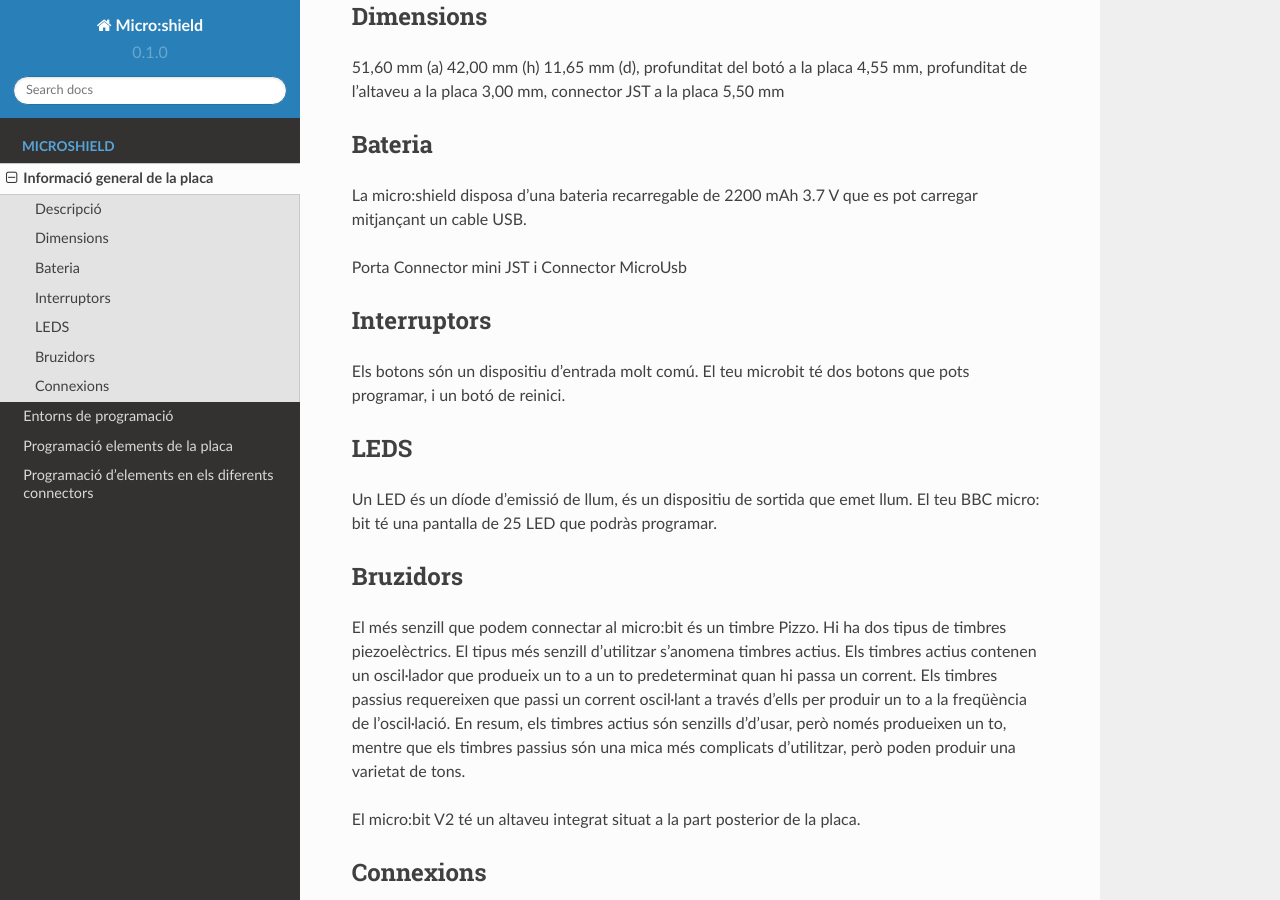
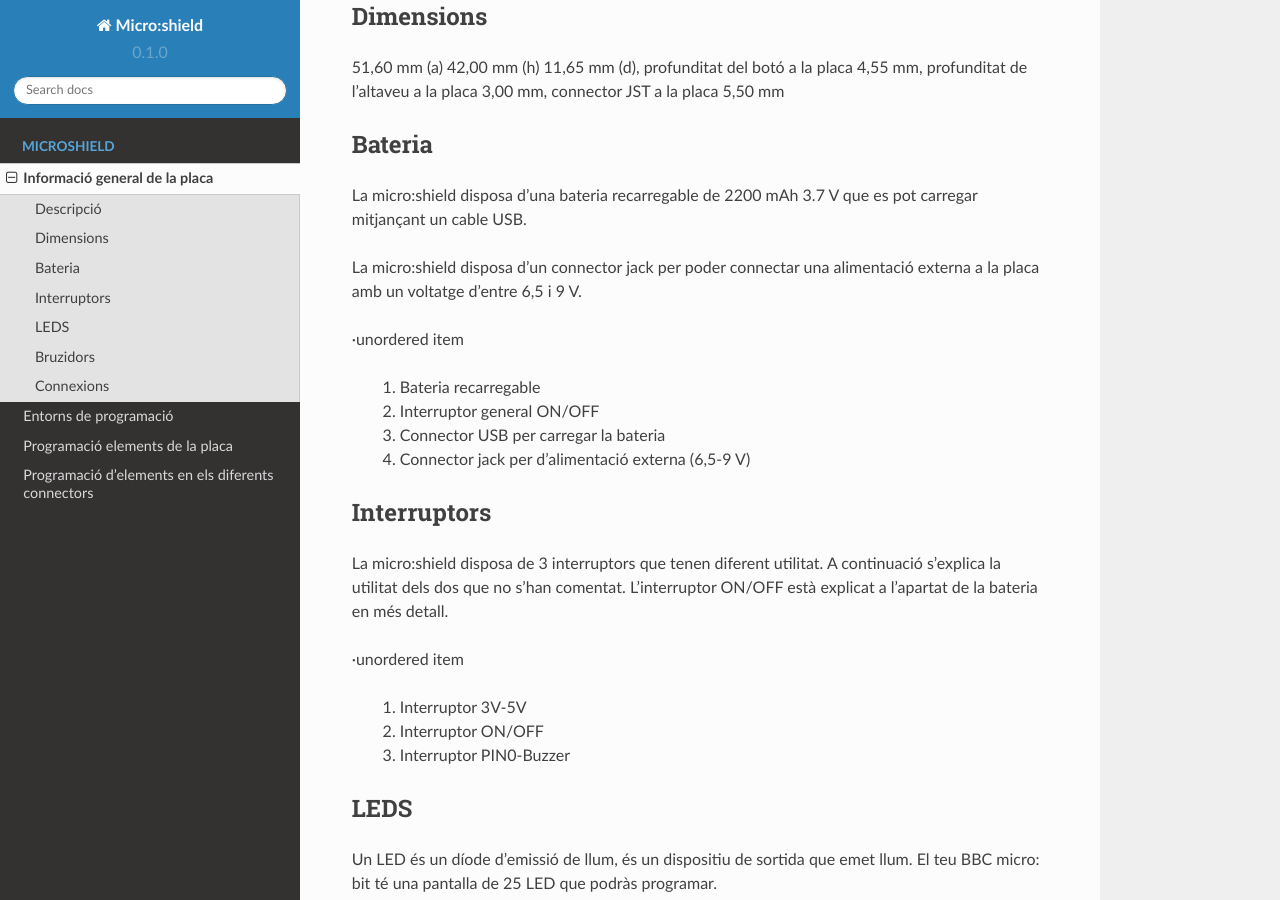
Before and after one commit to MakeAndLearn/micro-shield, a Sphinx documentation site: the page built from docs/source/microshield/informaciogeneral.rst, in a window 1280 px wide and 900 px high, scrolled down 432 px. Built offline with Sphinx 7.4.7 and the Read the Docs theme 2.0.0, drawn with Linux system fonts in a browser that asks for light colours.

Commit message:
Update informaciogeneral.rst

```diff
--- a/docs/source/microshield/informaciogeneral.rst
+++ b/docs/source/microshield/informaciogeneral.rst
@@ -26,12 +26,25 @@
 
 La micro:shield disposa d’una bateria recarregable de 2200 mAh 3.7 V que es pot carregar mitjançant un cable USB.
 
-Porta Connector mini JST i Connector MicroUsb
+La micro:shield disposa d’un connector jack per poder connectar una alimentació externa a la placa amb un voltatge d’entre 6,5 i 9 V.
+
+·unordered item
+
+    1. Bateria recarregable
+    2. Interruptor general ON/OFF
+    3. Connector USB per carregar la bateria
+    4. Connector jack per d’alimentació externa (6,5-9 V)
 
 Interruptors
 ----------
 
-Els botons són un dispositiu d'entrada molt comú. El teu microbit té dos botons que pots programar, i un botó de reinici.
+La micro:shield disposa de 3 interruptors que tenen diferent utilitat. A continuació s’explica la utilitat dels dos que no s’han comentat. L’interruptor ON/OFF està explicat a l’apartat de la bateria en més detall.
+
+·unordered item
+
+    1. Interruptor 3V-5V
+    2. Interruptor ON/OFF
+    3. Interruptor PIN0-Buzzer
 
 LEDS
 ----------
```
